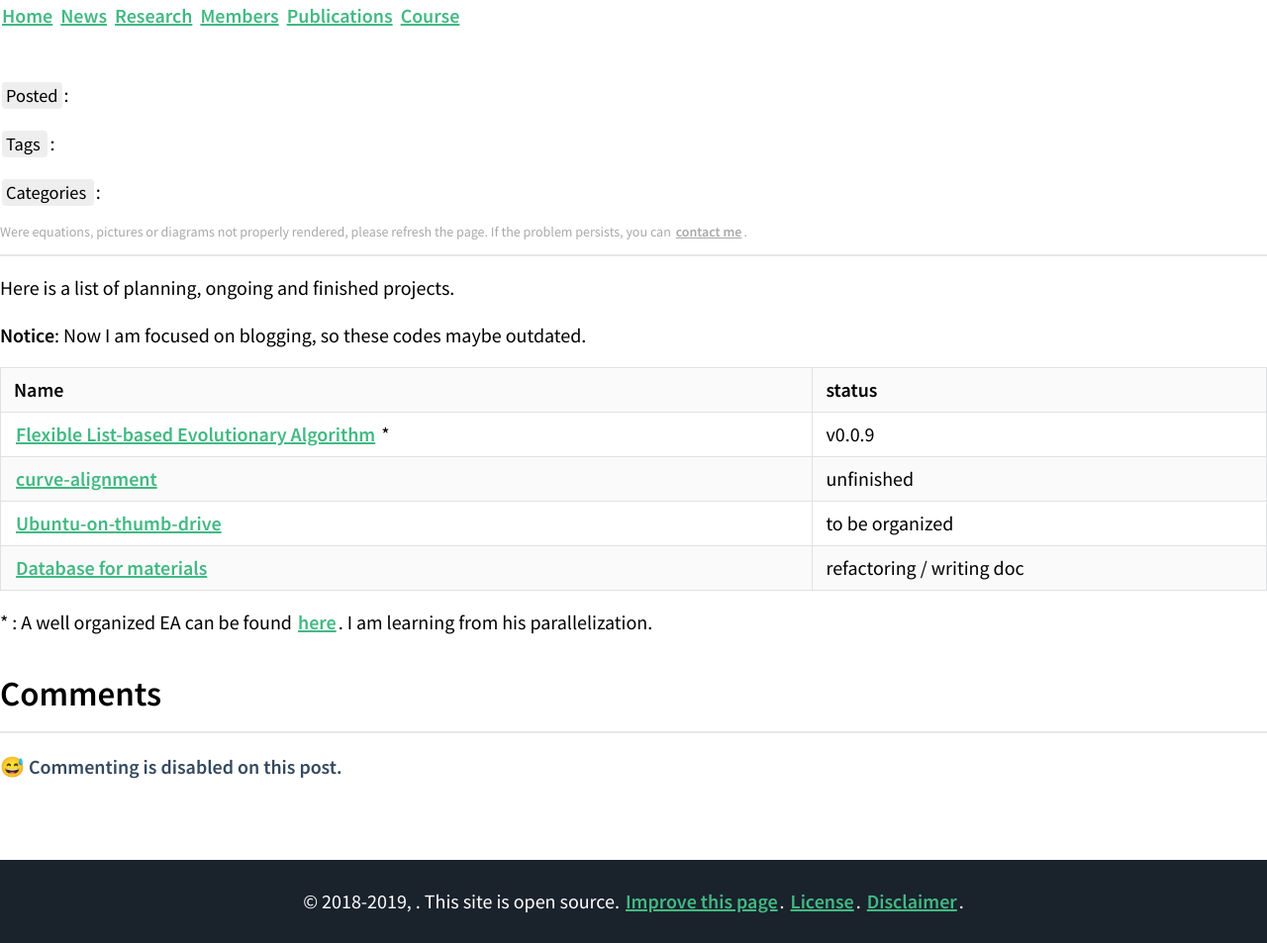
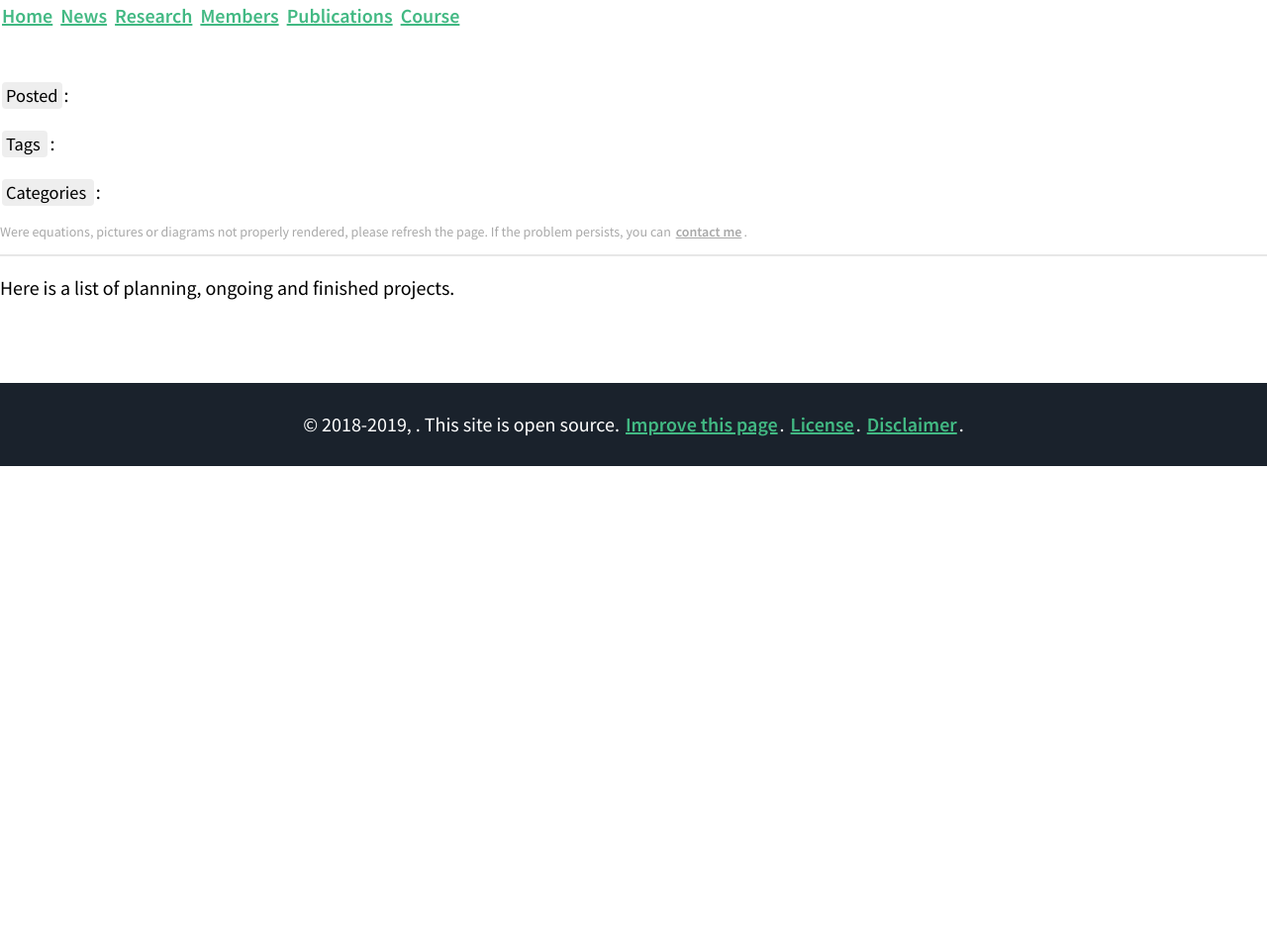
Before and after one commit to yk-liu/PointingToTheMoon, a Jekyll site: the page built from news/index.md, in a window 1280 px wide. Shown: the whole page at 99% size. Built offline with Jekyll 4.4.1, drawn with Linux system fonts in a browser that asks for light colours; after the commit the page ends 900 px from its top, so only the background shows below that.

Commit message:
new test1
new test1

```diff
--- a/_layouts/news.html
+++ b/_layouts/news.html
@@ -19,9 +19,6 @@
             <div id="content-container" style="text-align:justify">
                {{ content }}
             </div>
-            <div id="comment-session">
-               {% include commentit.html %}
-            </div>
          </div>
       </div>
       {% include footer.html %}
--- a/news/index.md
+++ b/news/index.md
@@ -1,16 +1,5 @@
 ---
-layout: default
+layout: news
 ---
 
 Here is a list of planning, ongoing and finished projects.
-
-**Notice**: Now I am focused on blogging, so these codes maybe outdated.
-
-| Name                                                         | status                    |
-| ------------------------------------------------------------ | ------------------------- |
-| [Flexible List-based Evolutionary Algorithm](https://github.com/yk-liu/flea) * | v0.0.9                    |
-| [curve-alignment](https://github.com/yk-liu/curve-alignment) | unfinished                |
-| [Ubuntu-on-thumb-drive](https://github.com/yk-liu/Ubuntu-on-thumb-drive) | to be organized           |
-| [Database for materials](https://github.com/yk-liu/database) | refactoring / writing doc |
-
-\* : A well organized EA can be found [here](https://github.com/PytLab/gaft). I am learning from his parallelization.
```
